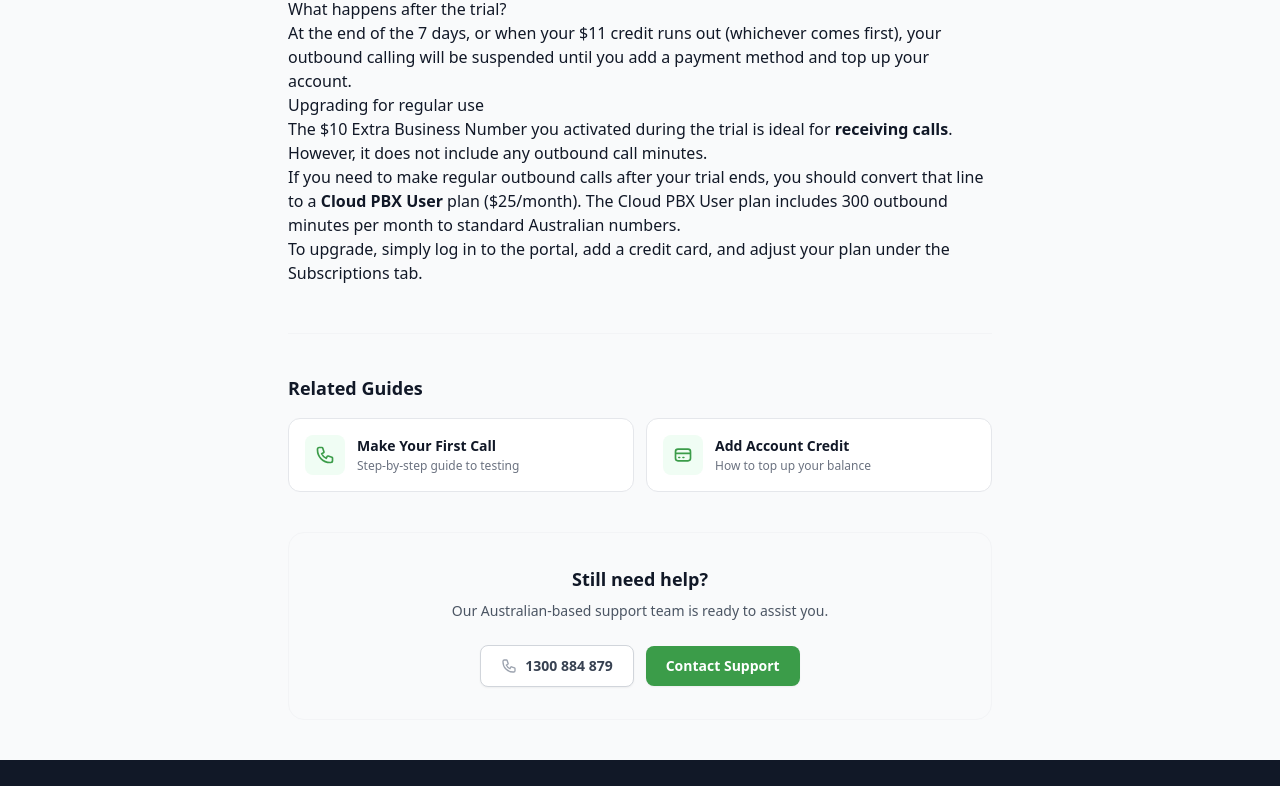
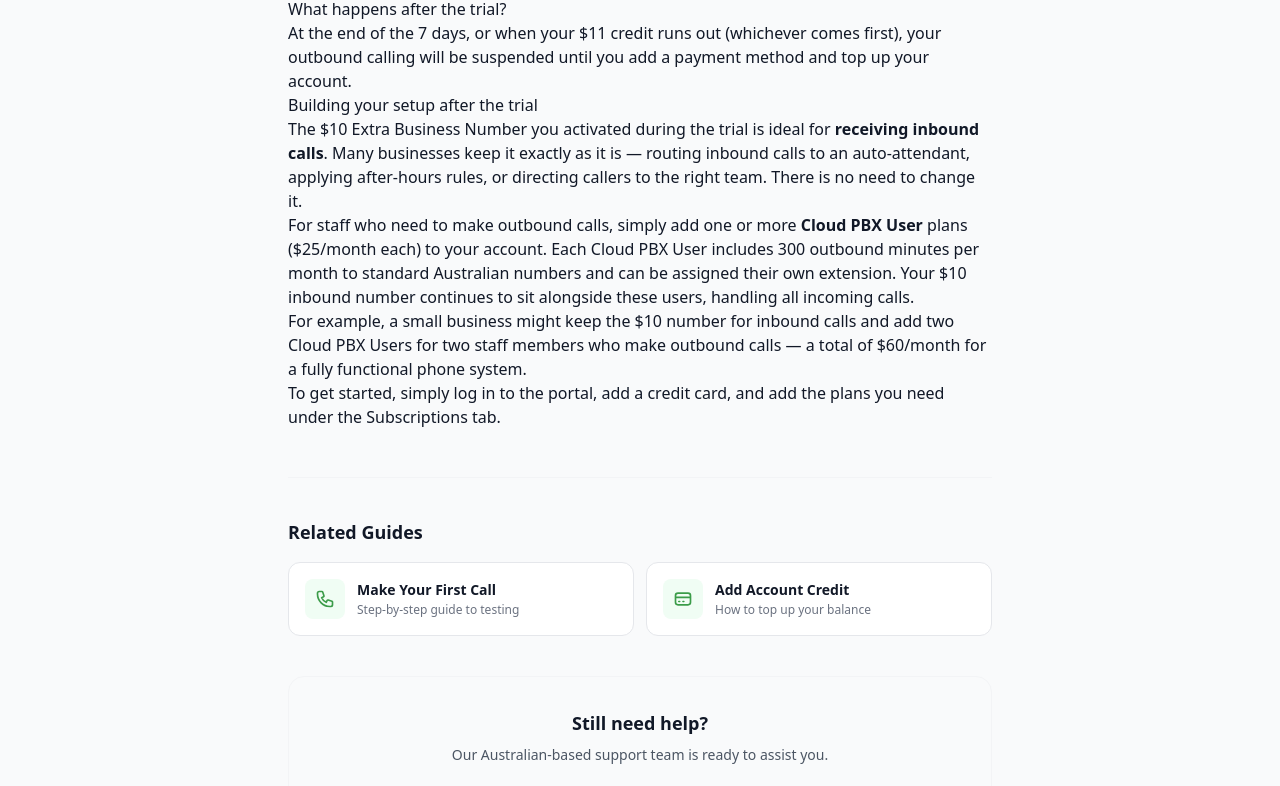
Before and after one commit to BcomServicesLimited/click2call-website, a plain HTML site: page help/understanding-your-free-trial.html in a window 1280 px wide. Shown: the part 1172-1958 px from the top of the page. Drawn offline with nearby package versions, Linux system fonts and the light colour scheme.

Commit message:
Update after-trial copy: keep $10 number for inbound, add Cloud PBX Users for outbound

```diff
--- a/help/understanding-your-free-trial.html
+++ b/help/understanding-your-free-trial.html
@@ -208,10 +208,11 @@
       <h2>What happens after the trial?</h2>
       <p>At the end of the 7 days, or when your $11 credit runs out (whichever comes first), your outbound calling will be suspended until you add a payment method and top up your account.</p>
 
-      <h3>Upgrading for regular use</h3>
-      <p>The $10 Extra Business Number you activated during the trial is ideal for <strong>receiving calls</strong>. However, it does not include any outbound call minutes.</p>
-      <p>If you need to make regular outbound calls after your trial ends, you should convert that line to a <strong>Cloud PBX User</strong> plan ($25/month). The Cloud PBX User plan includes 300 outbound minutes per month to standard Australian numbers.</p>
-      <p>To upgrade, simply log in to the portal, add a credit card, and adjust your plan under the Subscriptions tab.</p>
+      <h3>Building your setup after the trial</h3>
+      <p>The $10 Extra Business Number you activated during the trial is ideal for <strong>receiving inbound calls</strong>. Many businesses keep it exactly as it is — routing inbound calls to an auto-attendant, applying after-hours rules, or directing callers to the right team. There is no need to change it.</p>
+      <p>For staff who need to make outbound calls, simply add one or more <strong>Cloud PBX User</strong> plans ($25/month each) to your account. Each Cloud PBX User includes 300 outbound minutes per month to standard Australian numbers and can be assigned their own extension. Your $10 inbound number continues to sit alongside these users, handling all incoming calls.</p>
+      <p>For example, a small business might keep the $10 number for inbound calls and add two Cloud PBX Users for two staff members who make outbound calls — a total of $60/month for a fully functional phone system.</p>
+      <p>To get started, simply log in to the portal, add a credit card, and add the plans you need under the Subscriptions tab.</p>
 
     </div>
 
```
Also changed, not shown: index.html (+1 -1 lines), pricing/index.html (+1 -1 lines).
